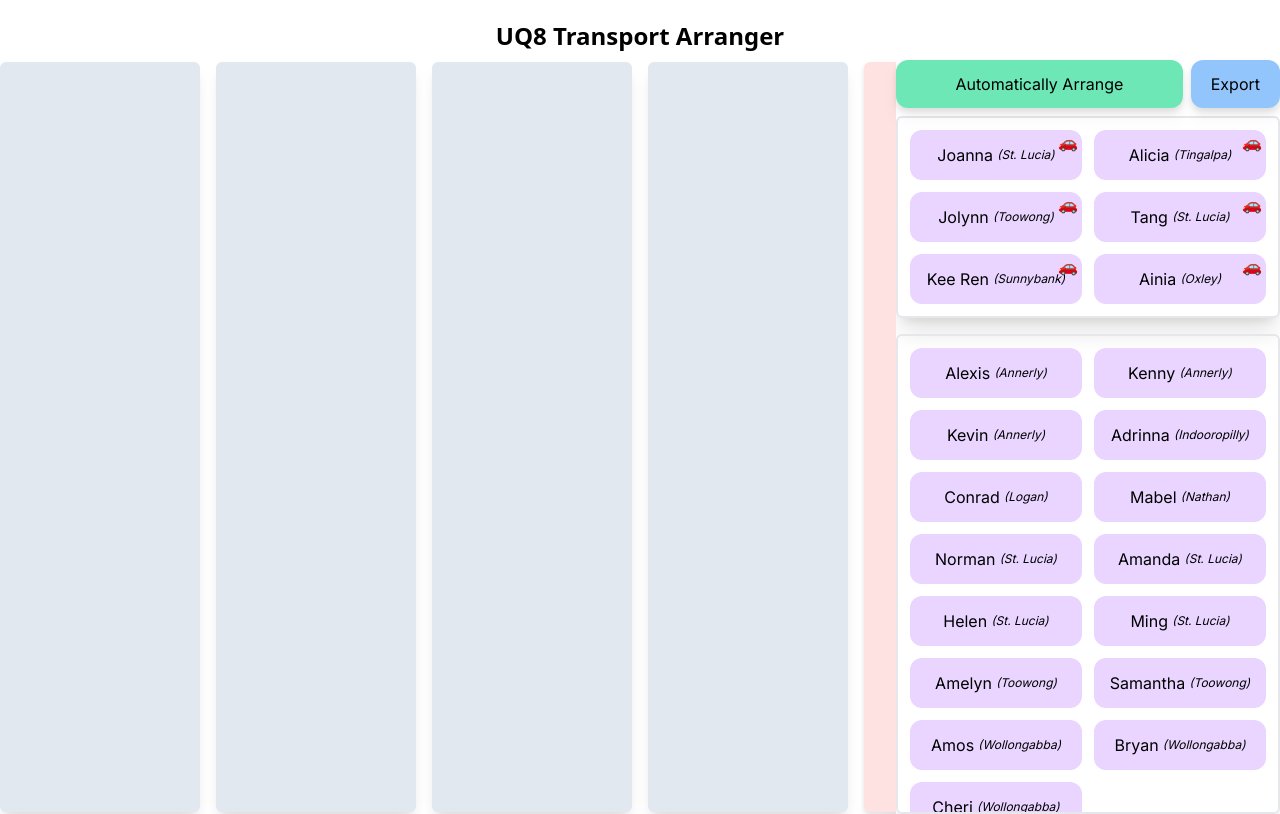
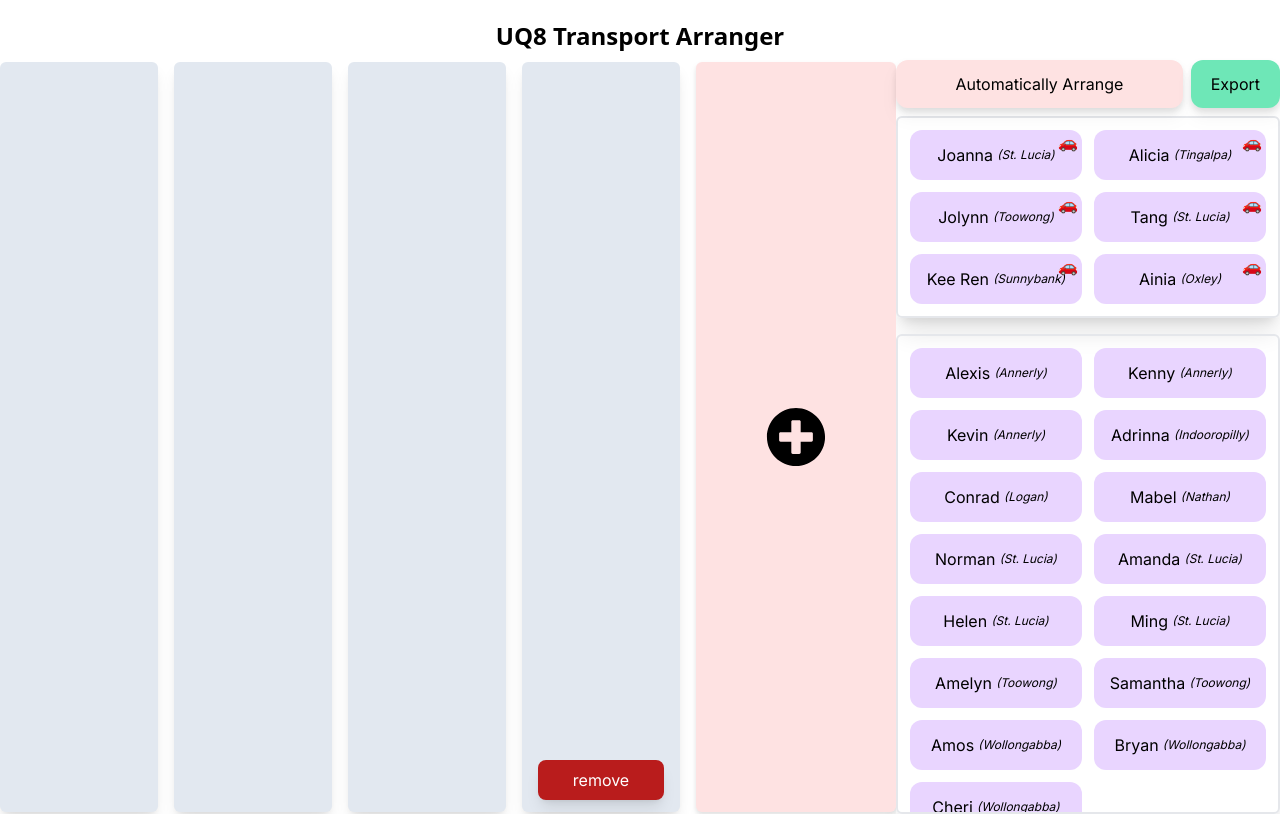
Before and after one commit to Hyleax/UQ8-transport-arranger, a Next.js app: page / in a window 1280 px wide. Built offline with nearby package versions, Linux system fonts and the light colour scheme.

Commit message:
added a remove button to remove excess transport lists

```diff
--- a/src/app/page.tsx
+++ b/src/app/page.tsx
@@ -26,13 +26,19 @@ export default function Manual() {
 
     const [UQ8_transport_array, setUQ8_transport_array] = useState<member[]>([...membersWithCar, ...sortedArrWithoutDrivers])
 
-    const [transportArray, setTransportArray] = useState([1,1,1,1])
+    const [transportArray, setTransportArray] = useState([1,2,3,4])
     const [addedMembers, setAddedMembers] = useState<string[]>([])
+
 
     // drag function
     const handleOnDrag = (e: React.DragEvent, content: string) => {
         e.dataTransfer.setData('memberName', content)
     }
+
+   // remove transport list entry
+   const removeTransportListEntry = (id: number) => {
+    setTransportArray(prev => [...prev].filter((x, index) => index !== transportArray.length - 1))
+  }
 
   return (
     <main className="flex flex-col items-center">
@@ -44,11 +50,13 @@ export default function Manual() {
             {/* drop members here **LEFT SIDE***/}
             <div className="flex gap-4 items-center  max-w-[70%] overflow-x-auto ">
                 {
-                    transportArray?.map((ele, index) => {
+                    transportArray?.map((number, index) => {
                         return(
                             <TransportListEntry
                                 key={index}
-                                setAddedMembers={setAddedMembers}/>
+                                number = { index === transportArray.length - 1 ? 9999 : number  }
+                                setAddedMembers={setAddedMembers}
+                                removeTransportListEntry={removeTransportListEntry}/>
                         )
                     })
                 }
@@ -62,8 +70,8 @@ export default function Manual() {
 
                 <div className="flex justify-between  gap-2 w-full">
                   {/* add new member button */}
-                  <button className="bg-emerald-300 hover:bg-emerald-400 px-5 py-3 w-full rounded-xl drop-shadow-lg">Automatically Arrange</button>
-                  <button className="bg-blue-300 hover:bg-blue-400 px-5 py-3  rounded-xl drop-shadow-lg ">Export</button>
+                  <button className="bg-red-100 hover:bg-red-200 px-5 py-3 w-full rounded-xl drop-shadow-lg">Automatically Arrange</button>
+                  <button className="bg-emerald-300 hover:bg-emerald-400 px-5 py-3  rounded-xl drop-shadow-lg ">Export</button>
                 </div>
 
                 {/* Select Drivers from here */}
@@ -115,8 +123,10 @@ export default function Manual() {
  * @param param0 setAddedMembers
  * @returns a component representing a singular vehicle list that can potentially contain one or more people
  */
-const TransportListEntry = ({setAddedMembers}: {
+const TransportListEntry = ({setAddedMembers, number, removeTransportListEntry}: {
         setAddedMembers: React.Dispatch<React.SetStateAction<string[]>>
+        number: number
+        removeTransportListEntry: (id: number) => void
     }) => {
 
     const [membersInVehicle, setMembersInVehicle] = useState<string []>([])
@@ -136,10 +146,19 @@ const TransportListEntry = ({setAddedMembers}: {
         if (handleOnDrop !== undefined) { handleOnDrop(e) }
         }}
         onDragOver={(e) => e.preventDefault()}
-        className="min-w-[200px] h-[750px] bg-slate-200
+        className="w-[200px] h-[750px] bg-slate-200
           rounded-md flex flex-col gap-4 shadow-lg items-center py-2 px-3 relative">
 
             { membersInVehicle.length >= 5 && <h1 className="absolute top-[-30px] text-xl text-red-500">Car is Full</h1> }
+
+            {
+              number === 9999 &&
+
+              <button
+                onClick={() => removeTransportListEntry(number)}
+                className="absolute bottom-3 bg-red-700 hover:bg-red-800 p-2 w-[80%] rounded-lg text-white shadow-lg">remove
+              </button>
+            }
 
         {
             membersInVehicle.map((name, index) => {
@@ -172,7 +191,7 @@ const AddTransportListEntry = ({setTransportArray}: {
 
     return (
       <div
-        onClick={() => setTransportArray(prev => [...prev, 1])}
+        onClick={() => setTransportArray(prev => [...prev, prev[prev.length - 1] + 1])}
         className="cursor-pointer min-w-[200px] h-[750px] bg-red-100 hover:bg-red-200
             rounded-md flex flex-col gap-2 justify-center items-center drop-shadow-md">
             <FaPlusCircle
```
